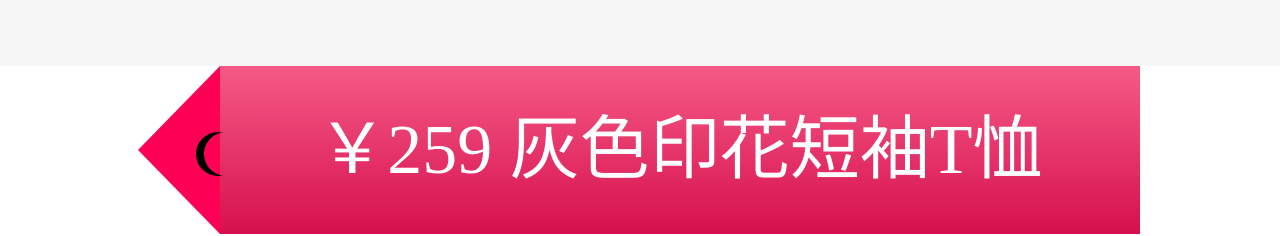
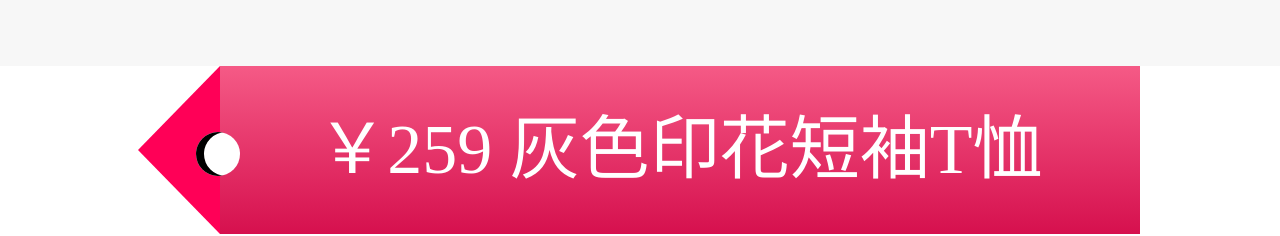
Before and after one commit to fengxicai123456/demozxw, a plain HTML site: page zyw/html/list.html in a window 1280 px wide. Shown: the part 1120-1356 px from the top of the page. Drawn offline with Linux system fonts and the light colour scheme.

Commit message:
hyk-photo

```diff
--- a/zyw/css/list.css
+++ b/zyw/css/list.css
@@ -62,7 +62,7 @@ section>p{
 	display: inline-block;
 	width:.22rem;
 	height:.22rem;
-
+	background: #fff;
 	border-radius: 50%;
 	left:.29rem;
 	top:.33rem;
--- a/zyw/js/list.js
+++ b/zyw/js/list.js
@@ -11,7 +11,7 @@ $(function(){
 	var shi  = parseInt((hm/3600000)%24)
 	var tian =  parseInt((hm/3600000)/24)
 	//console.log(tian+":"+shi+":"+fen+":"+miao)
-	console.log('距离结束时间:'+tian+'天'+shi+'时'+fen+'分'+miao+'秒')
+	//console.log('距离结束时间:'+tian+'天'+shi+'时'+fen+'分'+miao+'秒')
 
 	$(".search span").html('距离结束时间:'+tian+'天'+shi+'时'+fen+'分'+miao+'秒')
 
```
